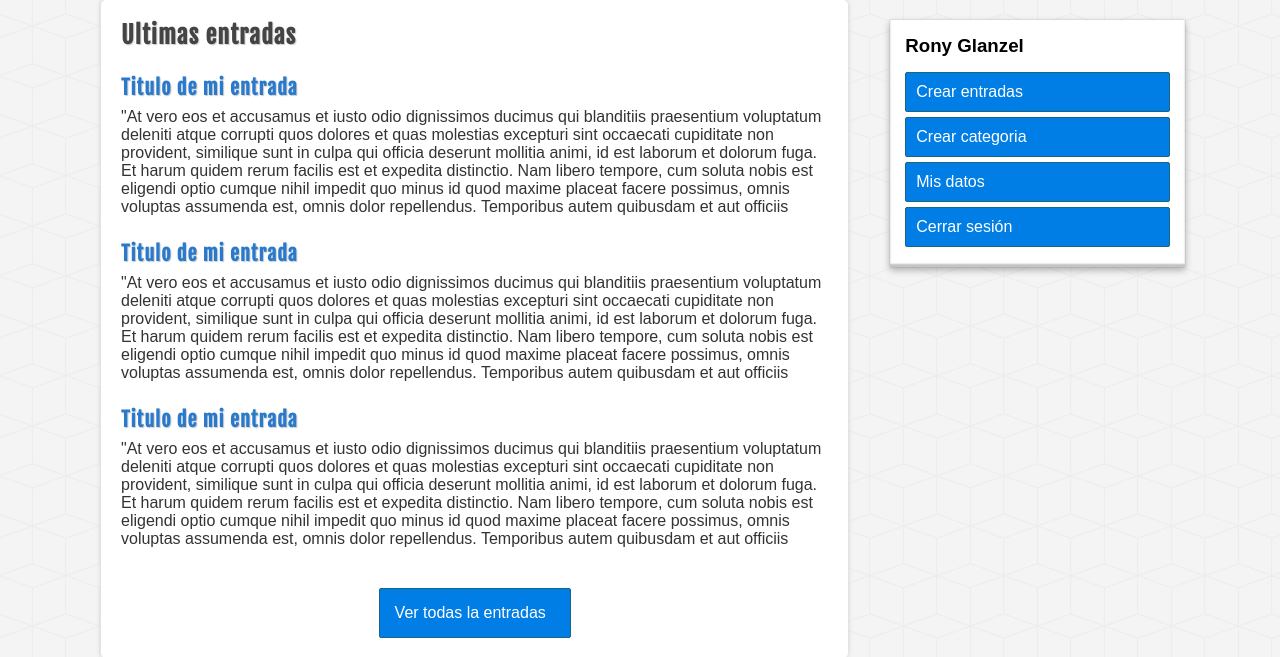
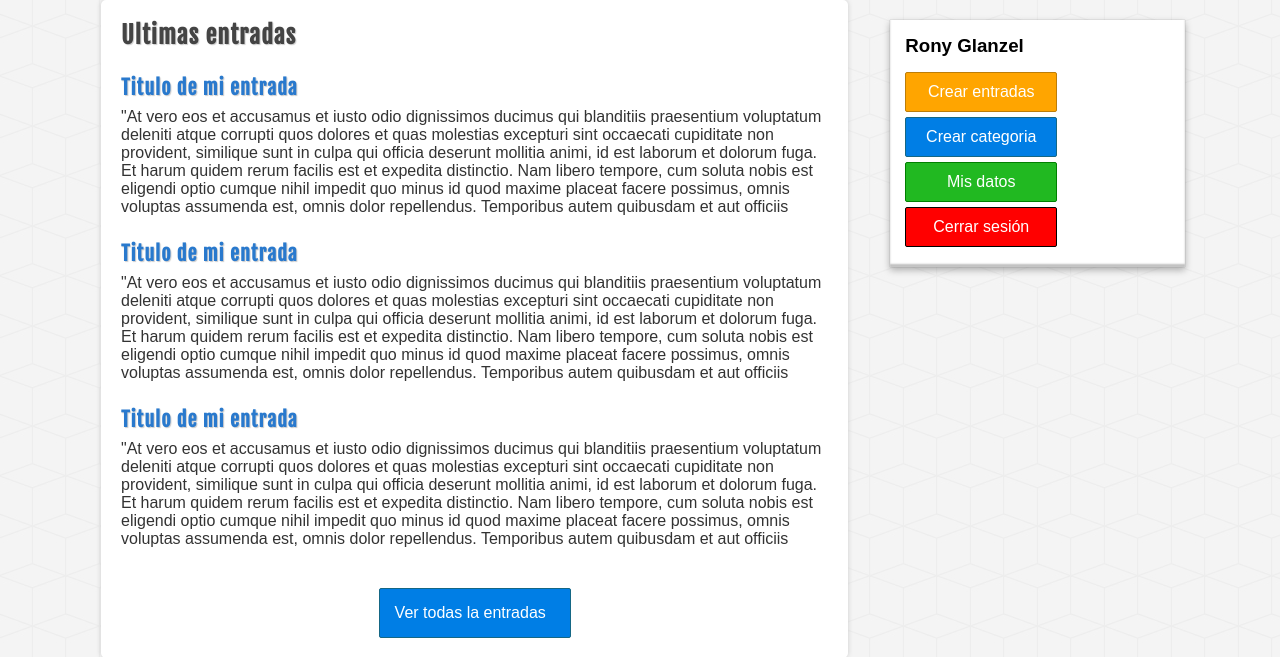
Before and after one commit to RaGlanzel/proyectoPHP, a PHP site: page / in a window 1280 px wide. Shown: the part 187-844 px from the top of the page. Run offline with PHP 8.4, Linux system fonts and the light colour scheme; a user stored in the database is signed in; data comes from the database, SQL or seed files in the repository.

```diff
--- a/assets/css/estilos.css
+++ b/assets/css/estilos.css
@@ -141,9 +141,22 @@ input[type='submit'],
     background: #007ee5;
     border: 1px solid #156785;
     cursor: pointer;
-
-
-
+}
+.boton{
+    width: 130px;
+    text-align: center;
+}
+.boton-naranja{
+    background: orange;
+    border-color: #bd7d08;
+}
+.boton-verder{
+    background: #21b921;
+    border-color: green;
+}
+.boton-rojo{
+    background: red;
+    border-color: black;
 }
 .principal{
     float: left;
@@ -205,3 +218,8 @@ input[type='submit'],
     padding: 15px;
     text-align: center;
 }
+.fecha{
+    color: #4e4e4e;
+    margin-top: 5px;
+    font-size: 14px;
+}
```
